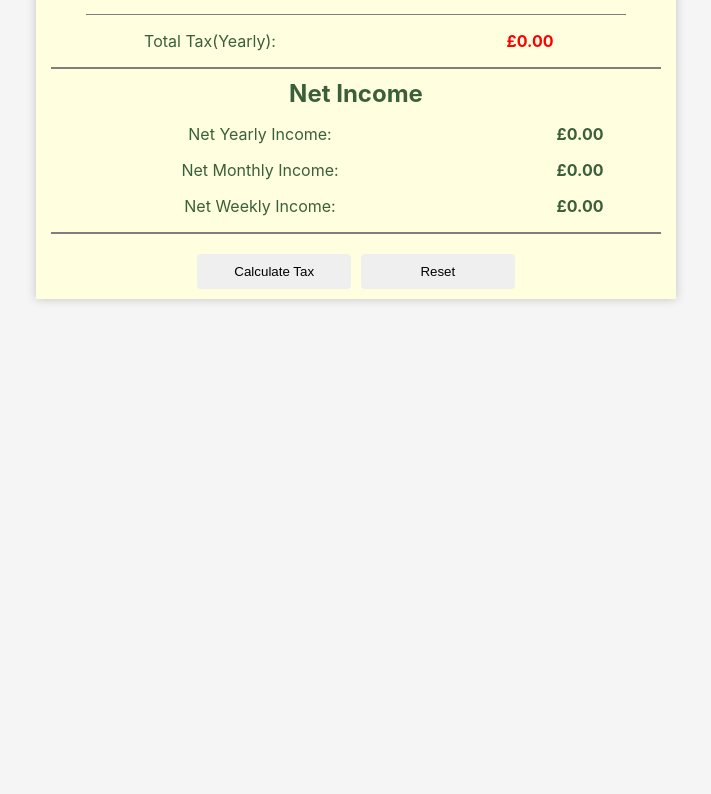
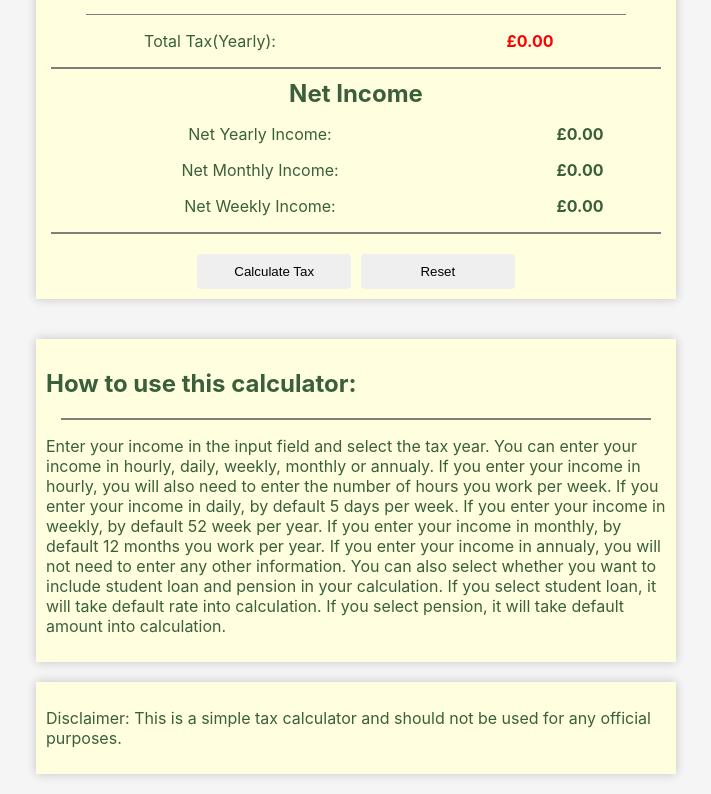
Before and after one commit to asaad227/taxCalculator, a React (Create React App) app: page / in a window 1280 px wide. Shown: the part 728-1522 px from the top of the page, without its empty margins (284-995 px from the left). Before the commit the page ends 1047 px from the top, so only its background shows below. Built offline with nearby package versions, Linux system fonts and the light colour scheme.

Commit message:
update footer and side note

```diff
--- a/src/TotalTax/index.css
+++ b/src/TotalTax/index.css
@@ -4,6 +4,17 @@
     text-align: center;
     align-items: center;
   }
+
+  footer, aside{
+    text-align: flex-start;
+    margin: 20px auto;
+    padding: 10px;
+    width: 50vw;
+    box-sizing: border-box;
+    box-shadow: 0 0 10px rgba(0,0,0,0.2);
+    background-color: #ffffe0;
+  }
+
   .main h1{
     margin: 10px 0;
     padding: 0;
--- a/src/TotalTax/index.js
+++ b/src/TotalTax/index.js
@@ -109,6 +109,7 @@ function handleReset(event){
 
 
   return (
+    <div>
     <div className='main'>
         <h1>England Personal Tax Calculator</h1>
         <Form year={year} setYear={setYear} isLoan={isLoan} setIsLoan={setIsLoan} isPension={isPension} setIsPension={setIsPension}
@@ -150,7 +151,23 @@ function handleReset(event){
         <input type='button' value='Reset' onClick={handleReset} />
     </span>
         </div>
+        </div>
+        <aside>
+            <h2>How to use this calculator:</h2>
+            <div className='divider'></div>
+            <p>Enter your income in the input field and select the tax year. You can enter your income in hourly, daily, weekly, monthly or annualy.
+            If you enter your income in hourly, you will also need to enter the number of hours you work per week.
+            If you enter your income in daily, by default 5 days per week. If you enter your income in weekly,
+            by default 52 week per year. If you enter your income in monthly, by default 12 months you work per year.
+            If you enter your income in annualy, you will not need to enter any other information.
+            You can also select whether you want to include student loan and pension in your calculation. If you select student loan, it will take default rate into calculation.
 
+            If you select pension, it will take default amount into calculation.</p>
+        </aside>
+        <footer>
+            <p>Disclaimer: This is a simple tax calculator and should not be used for any official purposes.</p>
+
+        </footer>
     </div>
   )
 }
```
